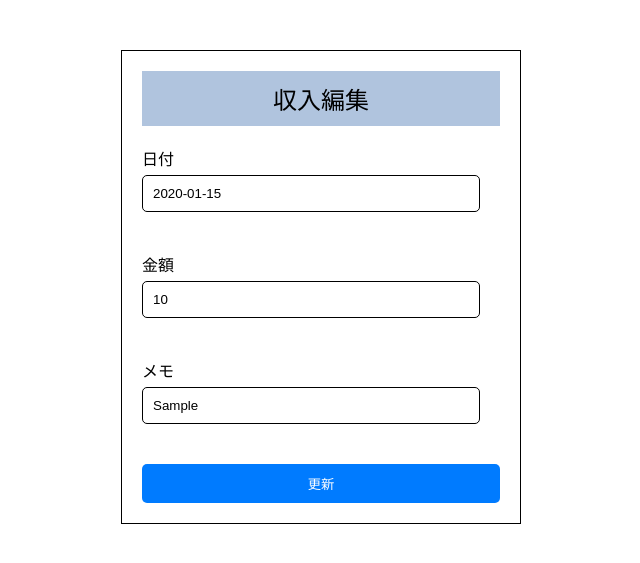
After one commit to e235729/kakeibo, a Flask app: page /edit_income/1 in a window 1280 px wide. The commit adds this page. Shown: the top 563 px of the page, without its empty margins (319-959 px from the left). Run offline with Flask 3, Linux system fonts and the light colour scheme; tables that the repository leaves empty hold one stand-in row (values such as "Sample post").

Commit message:
努力の結晶

```diff
--- a/app.py
+++ b/app.py
@@ -81,5 +81,45 @@ def expense():
         return redirect(url_for('index'))
     return render_template('new_expense.html')
 
+@app.route('/edit_expense/<int:id>', methods=['GET', 'POST'])
+def edit_expense(id):
+    expense = Expense.query.get_or_404(id)
+    if request.method == 'POST':
+        expense.date = request.form.get('date')
+        expense.amount = request.form.get('amount')
+        expense.memo = request.form.get('content')
+        db.session.commit()
+        return redirect(url_for('index'))
+    return render_template('edit_expense.html', expense=expense)
+
+@app.route('/edit_income/<int:id>', methods=['GET', 'POST'])
+def edit_income(id):
+    income = Income.query.get_or_404(id)
+    if request.method == 'POST':
+        income.date = request.form.get('date')
+        income.amount = request.form.get('amount')
+        income.memo = request.form.get('content')
+        db.session.commit()
+        return redirect(url_for('index'))
+    return render_template('edit_income.html', income=income)
+
+@app.route('/delete_expense/<int:id>', methods=['POST'])
+def delete_expense(id):
+    expense = Expense.query.get_or_404(id)
+    db.session.delete(expense)
+    db.session.commit()
+    return redirect(url_for('index'))
+
+@app.route('/delete_income/<int:id>', methods=['POST'])
+def delete_income(id):
+    income = Income.query.get_or_404(id)
+    db.session.delete(income)
+    db.session.commit()
+    return redirect(url_for('index'))
+
+
+
+
+
 if __name__ == '__main__':
     app.run(debug=True)
--- /dev/null
+++ b/templates/edit_income.html
@@ -0,0 +1,77 @@
+<!DOCTYPE html>
+<html lang="ja">
+<head>
+    <meta charset="UTF-8">
+    <meta name="viewport" content="width=device-width, initial-scale=1.0">
+    <title>収入編集</title>
+    <style>
+        body {
+            font-family: Arial, sans-serif;
+        }
+        .container {
+            border: 1px solid #000;
+            padding: 20px;
+            margin: 50px auto;
+            width: 400px;
+            box-sizing: border-box;
+        }
+        .title {
+            background-color: #b0c4de;
+            padding: 10px;
+            font-size: 1.5em;
+            margin-bottom: 20px;
+            text-align: center;
+        }
+        .input-container {
+            margin-bottom: 20px;
+        }
+        label {
+            display: block;
+            margin-bottom: 5px;
+        }
+        input[type="text"] {
+            width: calc(100% - 20px);
+            padding: 10px;
+            margin-bottom: 20px;
+            border: 1px solid #000;
+            border-radius: 5px;
+            box-sizing: border-box;
+        }
+        .button {
+            background-color: #007bff;
+            color: white;
+            padding: 10px 20px;
+            border: none;
+            border-radius: 5px;
+            cursor: pointer;
+            display: block;
+            width: 100%;
+            box-sizing: border-box;
+            text-align: center;
+        }
+        .button:hover {
+            background-color: #0056b3;
+        }
+    </style>
+</head>
+<body>
+    <div class="container">
+        <div class="title">収入編集</div>
+        <form action="/edit_income/{{ income.id }}" method="post">
+            <div class="input-container">
+                <label for="date">日付</label>
+                <input type="text" id="date" name="date" value="{{ income.date }}" required>
+            </div>
+            <div class="input-container">
+                <label for="amount">金額</label>
+                <input type="text" id="amount" name="amount" value="{{ income.amount }}" required>
+            </div>
+            <div class="input-container">
+                <label for="content">メモ</label>
+                <input type="text" id="content" name="content" value="{{ income.memo }}" required>
+            </div>
+            <button class="button" type="submit">更新</button>
+        </form>
+    </div>
+</body>
+</html>
```
Also changed, not shown: templates/edit_expense.html (added, +77 -0 lines), templates/new_index.html (+9 -0 lines), instance/finances.db (deleted).
